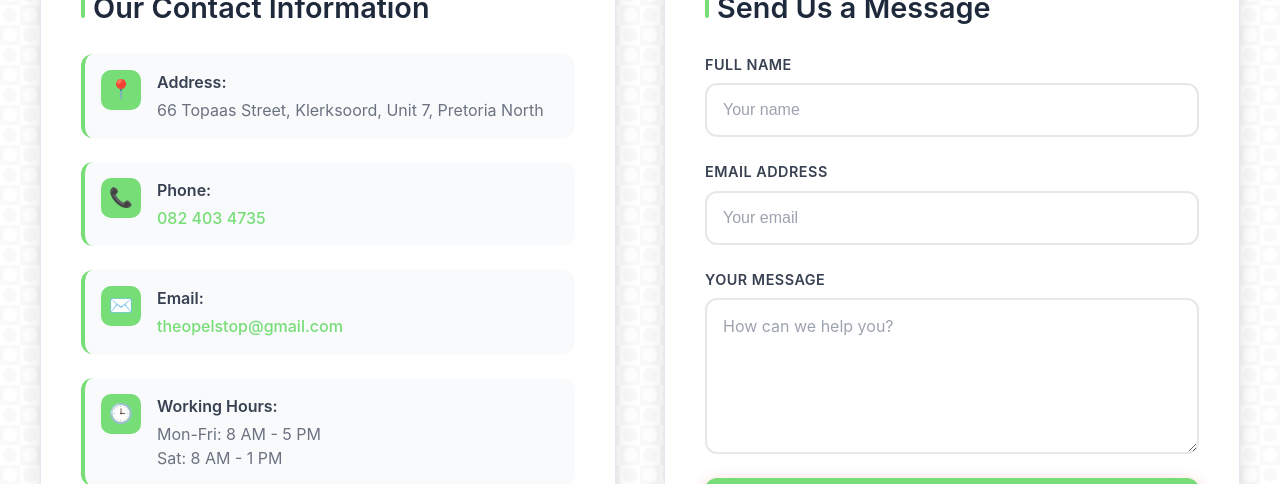
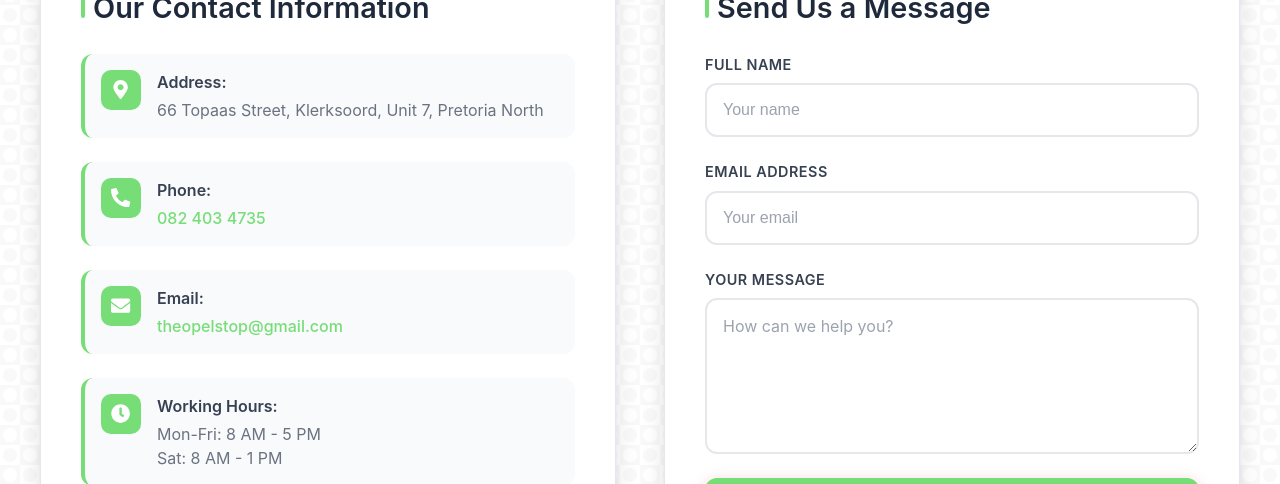
Before and after one commit to ofentse-sithole/Opel-Stop, a React (Vite) app: page /contact in a window 1280 px wide. Shown: the part 415-899 px from the top of the page. Built offline with nearby package versions, Linux system fonts and the light colour scheme.

Commit message:
changed to react icons from emojis

```diff
--- a/src/components/Sections/ContactInformation.jsx
+++ b/src/components/Sections/ContactInformation.jsx
@@ -1,5 +1,6 @@
 import React, { useEffect, useState } from 'react';
 import styled from 'styled-components';
+import { FaPhoneAlt, FaEnvelope, FaMapMarkerAlt, FaClock } from "react-icons/fa";
 
 const ContactContainer = styled.div`
   min-height: 100vh;
@@ -408,7 +409,7 @@ const ProfessionalContactSection = () => {
             <SectionTitle>Our Contact Information</SectionTitle>
             <ContactInfo>
               <InfoItem>
-                <InfoIcon>📍</InfoIcon>
+  <InfoIcon><FaMapMarkerAlt /></InfoIcon>
   <InfoContent>
     <InfoLabel>Address:</InfoLabel>
     <InfoText>66 Topaas Street, Klerksoord, Unit 7, Pretoria North</InfoText>
@@ -416,7 +417,7 @@ const ProfessionalContactSection = () => {
 </InfoItem>
 
 <InfoItem>
-                <InfoIcon>📞</InfoIcon>
+  <InfoIcon><FaPhoneAlt /></InfoIcon>
   <InfoContent>
     <InfoLabel>Phone:</InfoLabel>
     <InfoText>
@@ -426,7 +427,7 @@ const ProfessionalContactSection = () => {
 </InfoItem>
 
 <InfoItem>
-                <InfoIcon>✉️</InfoIcon>
+  <InfoIcon><FaEnvelope /></InfoIcon>
   <InfoContent>
     <InfoLabel>Email:</InfoLabel>
     <InfoText>
@@ -436,7 +437,7 @@ const ProfessionalContactSection = () => {
 </InfoItem>
 
 <InfoItem>
-                <InfoIcon>🕒</InfoIcon>
+  <InfoIcon><FaClock /></InfoIcon>
   <InfoContent>
     <InfoLabel>Working Hours:</InfoLabel>
     <InfoText>
@@ -445,6 +446,7 @@ const ProfessionalContactSection = () => {
     </InfoText>
   </InfoContent>
 </InfoItem>
+
             </ContactInfo>
           </ContactCard>
 
```
Lines whose indentation alone changed are shown as unchanged.
